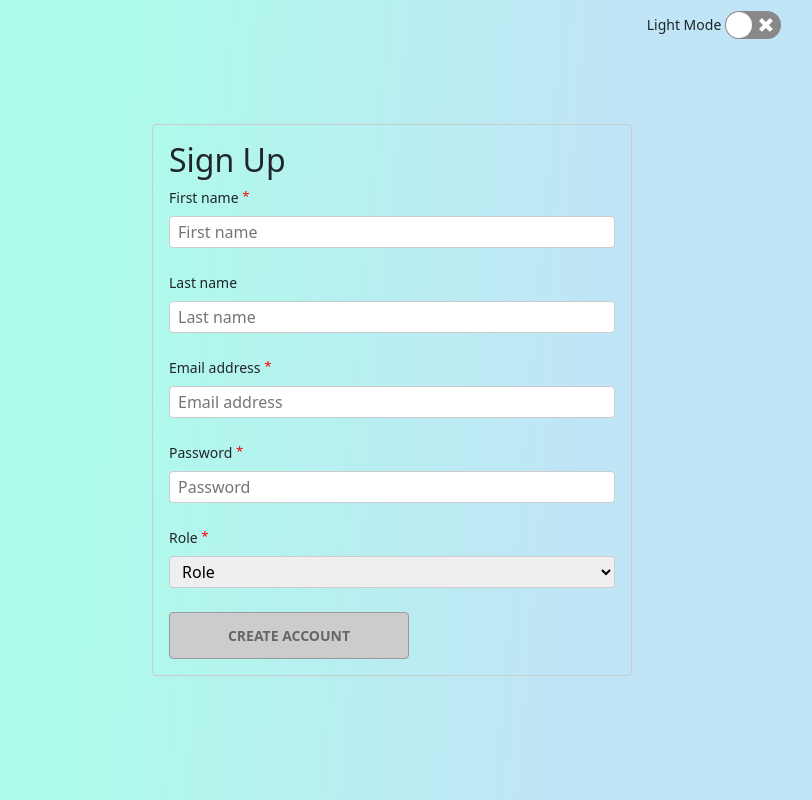
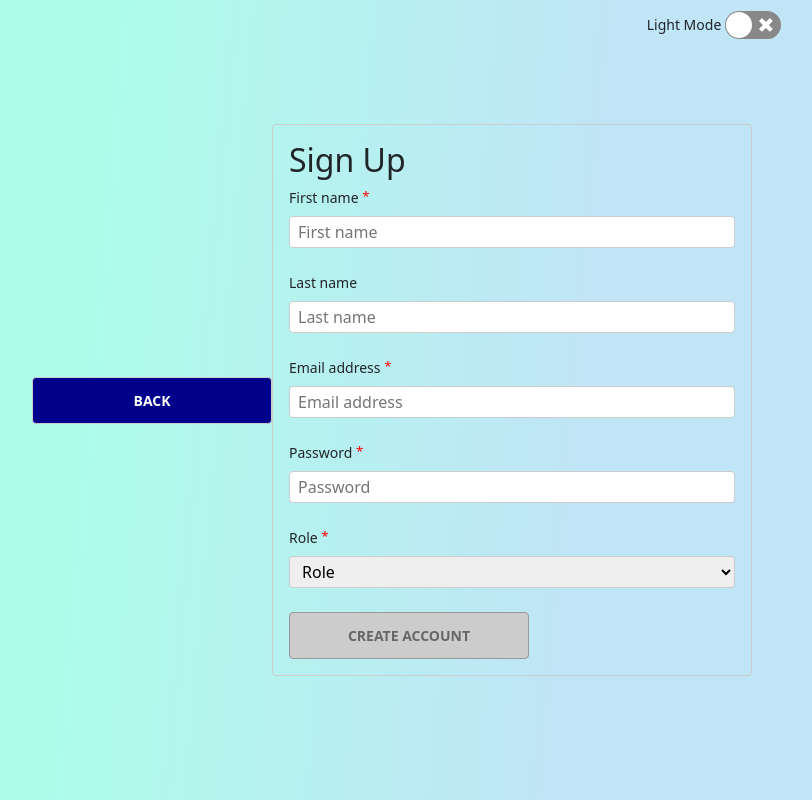
Before and after one commit to Donna-Sayos/theme-practice, a React (Create React App) app: page /signup in a window 1280 px wide. Shown: the top 800 px of the page, without its empty margins (248-1060 px from the left). Built offline with nearby package versions, Linux system fonts and the light colour scheme.

Commit message:
added a back button

```diff
--- a/src/component/form/Signup.js
+++ b/src/component/form/Signup.js
@@ -10,6 +10,7 @@ const PasswordErrorMessage = () => {
 };
 
 function Signup() {
+  const navigate = useNavigate();
   const [firstName, setFirstName] = useState("");
   const [lastName, setLastName] = useState("");
   const [email, setEmail] = useState("");
@@ -47,6 +48,11 @@ function Signup() {
 
   return (
     <div className="App">
+      <div>
+        <button type="button" onClick={() => navigate("/")}>
+          back
+        </button>
+      </div>
       <form onSubmit={handleSubmit}>
         <fieldset>
           <h2>Sign Up</h2>
```
